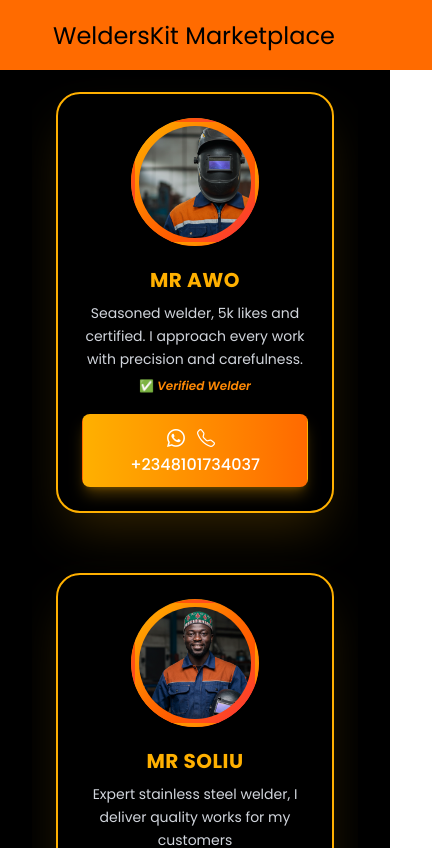
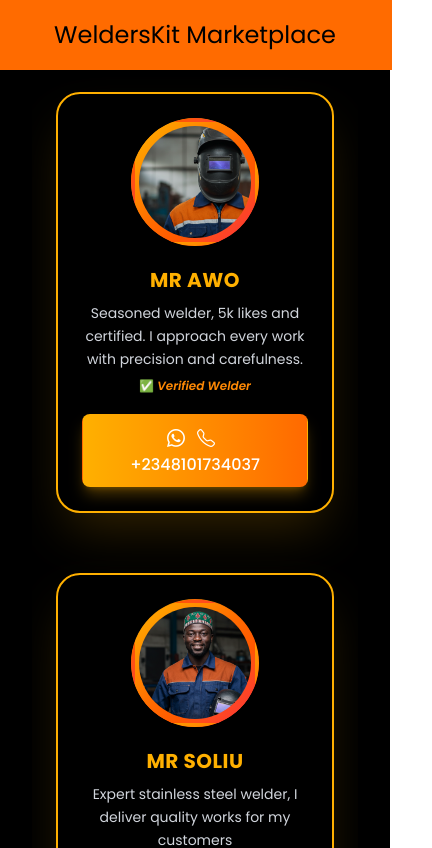
Before and after one commit to Ayotheg/welderskit-marketplace, a React (Vite) app: page / in a window 390 px wide. Shown: the top 848 px of the page, 432 px wide, since content can reach past the window. Built offline with nearby package versions, Linux system fonts and the light colour scheme; a web font is replaced by a local one.

Commit message:
Update navbar.css

```diff
--- a/src/navbar.css
+++ b/src/navbar.css
@@ -1,7 +1,7 @@
 @import url('https://fonts.googleapis.com/css2?family=Funnel+Display:wght@300..800&family=Poppins:ital,wght@0,100;0,200;0,300;0,400;0,500;0,600;0,700;0,800;0,900;1,100;1,200;1,300;1,400;1,500;1,600;1,700;1,800;1,900&display=swap');
 .nav{
     background-color:#FF6B00;
-    width: 450px;
+    width: 105vw;
     height: 70px;
     position: absolute;
     top: 0;
@@ -10,8 +10,28 @@
 }
 
 .text{
-    top: 20px;
+    top: 0;
+    height: 70px;
     background-color:#FF6B00;
-    left: 53px;
+    left: 50%;
+    transform: translateX(-50%);
+    position: absolute;
     font-family: "Poppins", sans-serif;
+    display: flex;
+    align-items: center;
+    justify-content: center;
 }
+
+
+@media screen and (max-width: 600px) {
+.text{
+    display: flex;
+    align-items: center;
+    justify-content: center;
+    left: 0;
+    right: 0;
+    transform: none;
+    position: absolute;
+    width: 100vw;
+}
+}
```
